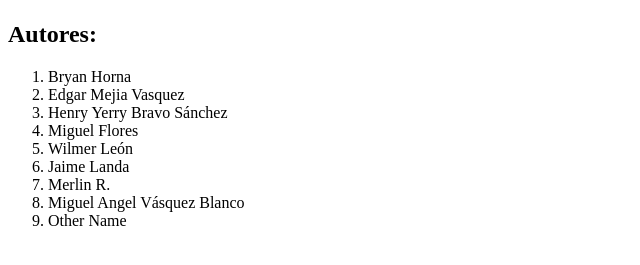
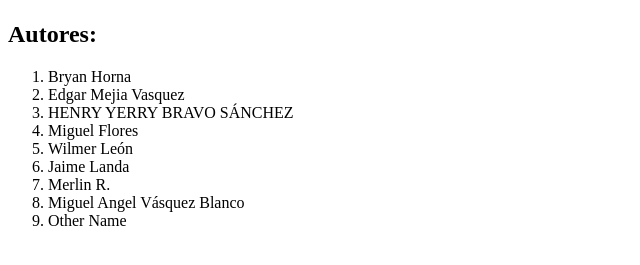
Before and after one commit to dtsmine/tmp_oneflow, a plain HTML site: page index.html in a window 1280 px wide. Shown: the part 85-350 px from the top of the page, without its empty margins (0-640 px from the left). Drawn offline with Linux system fonts and the light colour scheme.

Commit message:
fix(landingpage) change to uppercase name

```diff
--- a/index.html
+++ b/index.html
@@ -13,7 +13,7 @@
       <ol>
         <li>Bryan Horna</li>
         <li>Edgar Mejia Vasquez</li>
-        <li>Henry Yerry Bravo Sánchez</li>
+        <li>HENRY YERRY BRAVO SÁNCHEZ</li>
         <li>Miguel Flores</li>
         <li>Wilmer León</li>
         <li>Jaime Landa</li>
```
